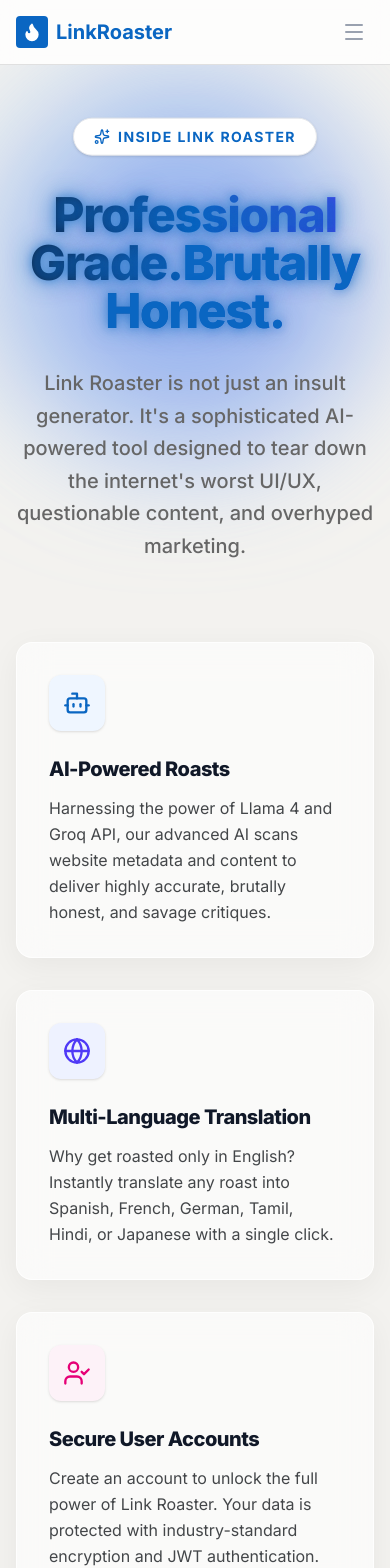
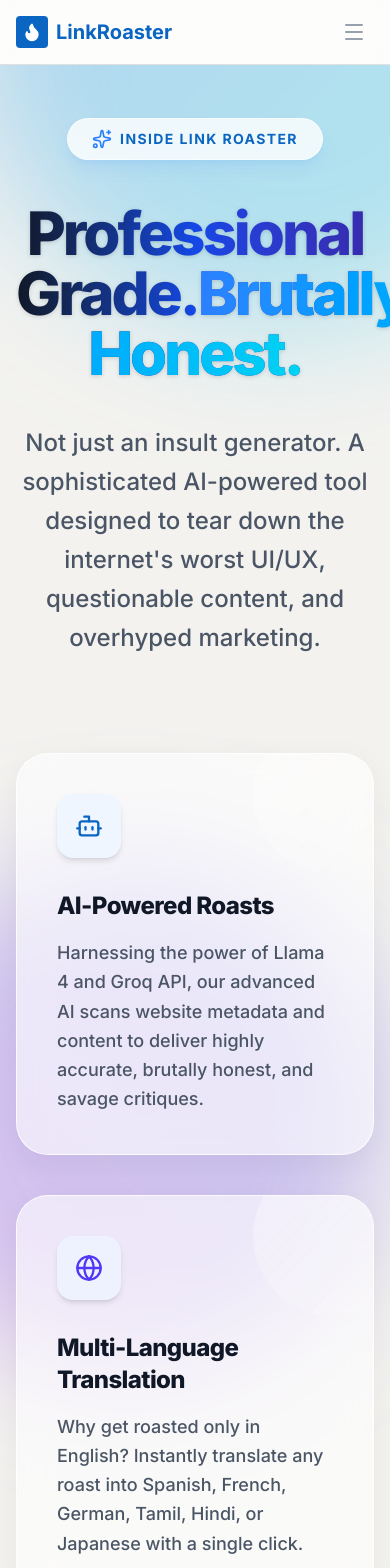
Before and after one commit to Aatheeswaran-M/Link_Roaster, a React app in the folder frontend/: page /about in a window 390 px wide. Shown: the top 1568 px of the page. Built offline with nearby package versions, Linux system fonts and the light colour scheme; no server answers; the HTML template or start-up script is replaced by a standard one.

Commit message:
feat: upgrade about page UI and make translate button highly visible

```diff
--- a/frontend/src/components/RoastCard.jsx
+++ b/frontend/src/components/RoastCard.jsx
@@ -63,12 +63,13 @@
           </div>
           <div className="flex items-center gap-2">
             {showTranslate ? (
-              <div className="flex items-center gap-1 bg-indigo-50 border border-indigo-100 px-2 py-1 rounded-md">
+              <div className="flex items-center gap-2 bg-indigo-50 border border-indigo-200 px-3 py-1.5 rounded-full shadow-sm">
+                <Globe className="w-4 h-4 text-indigo-600" />
                 <select
                   value={targetLang}
                   onChange={(e) => setTargetLang(e.target.value)}
                   disabled={isTranslating}
-                  className="bg-transparent text-xs text-indigo-900 font-semibold outline-none cursor-pointer disabled:opacity-50 appearance-none"
+                  className="bg-transparent text-sm text-indigo-900 font-bold outline-none cursor-pointer disabled:opacity-50 appearance-none"
                 >
                   <option value="English">EN</option>
                   <option value="Spanish">ES</option>
@@ -81,19 +82,20 @@
                 <button
                   onClick={handleTranslate}
                   disabled={isTranslating}
-                  className="text-indigo-600 hover:text-indigo-800 disabled:opacity-50 transition-colors flex items-center"
+                  className="bg-indigo-600 hover:bg-indigo-700 text-white px-3 py-1 rounded-full text-xs font-bold disabled:opacity-50 transition-colors flex items-center shadow-sm"
                   title="Translate Card"
                 >
-                  {isTranslating ? <Loader2 className="w-3.5 h-3.5 animate-spin" /> : <Globe className="w-3.5 h-3.5" />}
+                  {isTranslating ? <Loader2 className="w-3 h-3 animate-spin" /> : 'Go'}
                 </button>
               </div>
             ) : (
               <button
                 onClick={() => setShowTranslate(true)}
-                className="text-[#666666] hover:text-[#0A66C2] transition-colors p-1"
-                title="Translate Options"
+                className="flex items-center gap-1.5 bg-gradient-to-r from-blue-500 to-indigo-500 hover:from-blue-600 hover:to-indigo-600 text-white px-3 py-1.5 rounded-full shadow-md hover:shadow-lg transition-all transform hover:scale-105"
+                title="Translate this roast"
               >
-                <Globe className="w-3.5 h-3.5" />
+                <Globe className="w-4 h-4" />
+                <span className="text-xs font-bold">Translate</span>
               </button>
             )}
             {isOwner && onDelete && (
--- a/frontend/src/pages/About.jsx
+++ b/frontend/src/pages/About.jsx
@@ -55,42 +55,44 @@
   return (
     <div className="relative min-h-screen overflow-hidden bg-[#F3F2EF] py-16 md:py-24">
       {/* Animated Background Blobs */}
-      <div className="absolute top-0 -left-4 w-96 h-96 bg-blue-300 rounded-full mix-blend-multiply filter blur-3xl opacity-50 animate-blob pointer-events-none"></div>
-      <div className="absolute top-0 -right-4 w-96 h-96 bg-indigo-300 rounded-full mix-blend-multiply filter blur-3xl opacity-50 animate-blob animation-delay-2000 pointer-events-none"></div>
-      <div className="absolute -bottom-8 left-1/2 w-96 h-96 bg-pink-300 rounded-full mix-blend-multiply filter blur-3xl opacity-50 animate-blob animation-delay-4000 pointer-events-none"></div>
+      <div className="absolute top-[-10%] left-[-10%] w-[40rem] h-[40rem] bg-gradient-to-br from-blue-400 to-cyan-300 rounded-full mix-blend-multiply filter blur-3xl opacity-40 animate-blob pointer-events-none"></div>
+      <div className="absolute top-[20%] right-[-10%] w-[35rem] h-[35rem] bg-gradient-to-bl from-indigo-400 to-purple-400 rounded-full mix-blend-multiply filter blur-3xl opacity-40 animate-blob animation-delay-2000 pointer-events-none"></div>
+      <div className="absolute bottom-[-20%] left-[20%] w-[45rem] h-[45rem] bg-gradient-to-tr from-pink-400 to-rose-300 rounded-full mix-blend-multiply filter blur-3xl opacity-30 animate-blob animation-delay-4000 pointer-events-none"></div>
 
       <div className="relative container mx-auto px-4 max-w-7xl z-10">
 
         {/* Header Section */}
-        <div className="text-center mb-20">
-          <div className="inline-block mb-6 px-5 py-2 rounded-full bg-white border border-gray-200 text-[#0A66C2] text-sm font-bold tracking-widest uppercase animate-float-delayed shadow-sm">
+        <div className="text-center mb-24">
+          <div className="inline-block mb-8 px-6 py-2.5 rounded-full bg-white/80 backdrop-blur-md border border-white/50 text-[#0A66C2] text-sm font-bold tracking-widest uppercase animate-float-delayed shadow-lg shadow-blue-500/10 hover:shadow-blue-500/20 transition-all cursor-default">
             <span className="flex items-center gap-2">
-              <Sparkles className="w-4 h-4" />
+              <Sparkles className="w-5 h-5 text-blue-500" />
               Inside Link Roaster
             </span>
           </div>
-          <h1 className="text-5xl md:text-7xl font-black text-transparent bg-clip-text bg-gradient-to-r from-gray-900 via-[#0A66C2] to-indigo-600 mb-6 tracking-tight animate-glow pb-2">
+          <h1 className="text-6xl md:text-8xl font-black text-transparent bg-clip-text bg-gradient-to-r from-gray-900 via-blue-700 to-indigo-800 mb-8 tracking-tighter animate-fade-in-up drop-shadow-sm pb-2">
             Professional Grade.<br className="hidden md:block" />
-            <span className="text-[#0A66C2]">Brutally Honest.</span>
+            <span className="bg-clip-text text-transparent bg-gradient-to-r from-blue-500 to-cyan-400">Brutally Honest.</span>
           </h1>
-          <p className="text-[#666666] max-w-3xl mx-auto text-xl md:text-2xl leading-relaxed font-medium">
-            Link Roaster is not just an insult generator. It's a sophisticated AI-powered tool designed to tear down the internet's worst UI/UX, questionable content, and overhyped marketing.
+          <p className="text-gray-600 max-w-4xl mx-auto text-2xl md:text-3xl leading-relaxed font-medium animate-fade-in-up" style={{ animationDelay: '0.2s' }}>
+            Not just an insult generator. A sophisticated AI-powered tool designed to tear down the internet's worst UI/UX, questionable content, and overhyped marketing.
           </p>
         </div>
 
         {/* Features Grid */}
-        <div className="grid md:grid-cols-2 lg:grid-cols-3 gap-8">
+        <div className="grid md:grid-cols-2 lg:grid-cols-3 gap-10">
           {features.map((feature, index) => (
             <div
               key={index}
-              className="glass-panel p-8 rounded-2xl hover:-translate-y-2 hover:shadow-2xl hover:border-blue-200 transition-all duration-300 group bg-white/60 backdrop-blur-md border border-white/50"
-              style={{ animationDelay: `${index * 0.1}s` }}
+              className="glass-panel p-10 rounded-[2rem] hover:-translate-y-3 hover:shadow-2xl hover:shadow-blue-500/20 hover:border-blue-300 transition-all duration-500 group bg-white/70 backdrop-blur-xl border border-white/60 relative overflow-hidden"
+              style={{ animationDelay: `${index * 0.15}s` }}
             >
-              <div className={`w-14 h-14 rounded-xl flex items-center justify-center mb-6 group-hover:scale-110 transition-all duration-300 shadow-sm ${getColorClasses(feature.color)}`}>
+              <div className="absolute -right-10 -top-10 w-40 h-40 bg-gradient-to-br from-white/40 to-transparent rounded-full mix-blend-overlay group-hover:scale-150 transition-transform duration-700"></div>
+
+              <div className={`w-16 h-16 rounded-2xl flex items-center justify-center mb-8 group-hover:scale-110 group-hover:rotate-3 transition-all duration-300 shadow-md ${getColorClasses(feature.color)} relative z-10`}>
                 {feature.icon}
               </div>
-              <h3 className="text-xl font-extrabold mb-3 text-gray-900 tracking-tight">{feature.title}</h3>
-              <p className="text-[#434649] leading-relaxed text-base">{feature.description}</p>
+              <h3 className="text-2xl font-black mb-4 text-gray-900 tracking-tight relative z-10">{feature.title}</h3>
+              <p className="text-gray-600 leading-relaxed text-lg relative z-10 font-medium">{feature.description}</p>
             </div>
           ))}
         </div>
```
